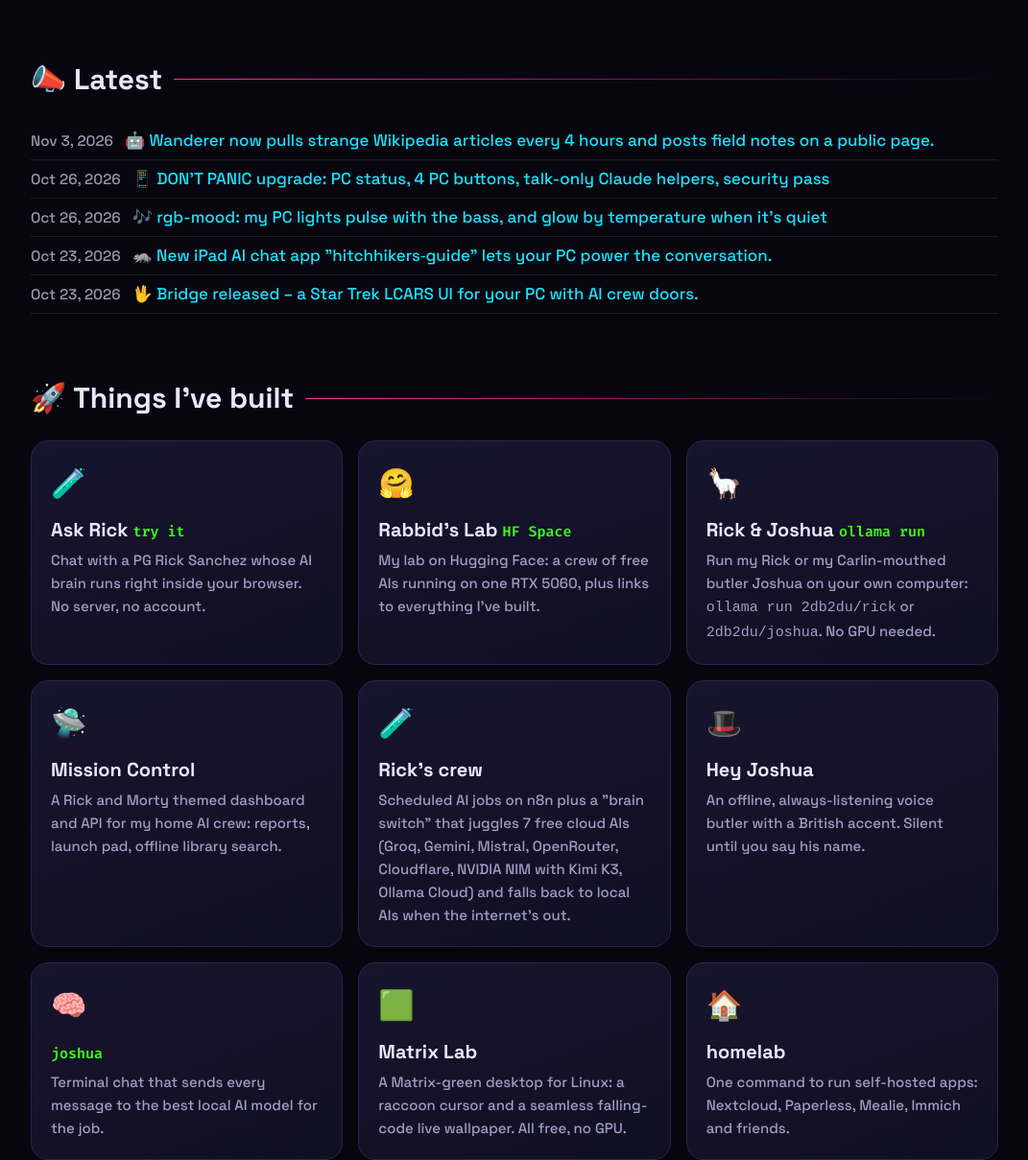
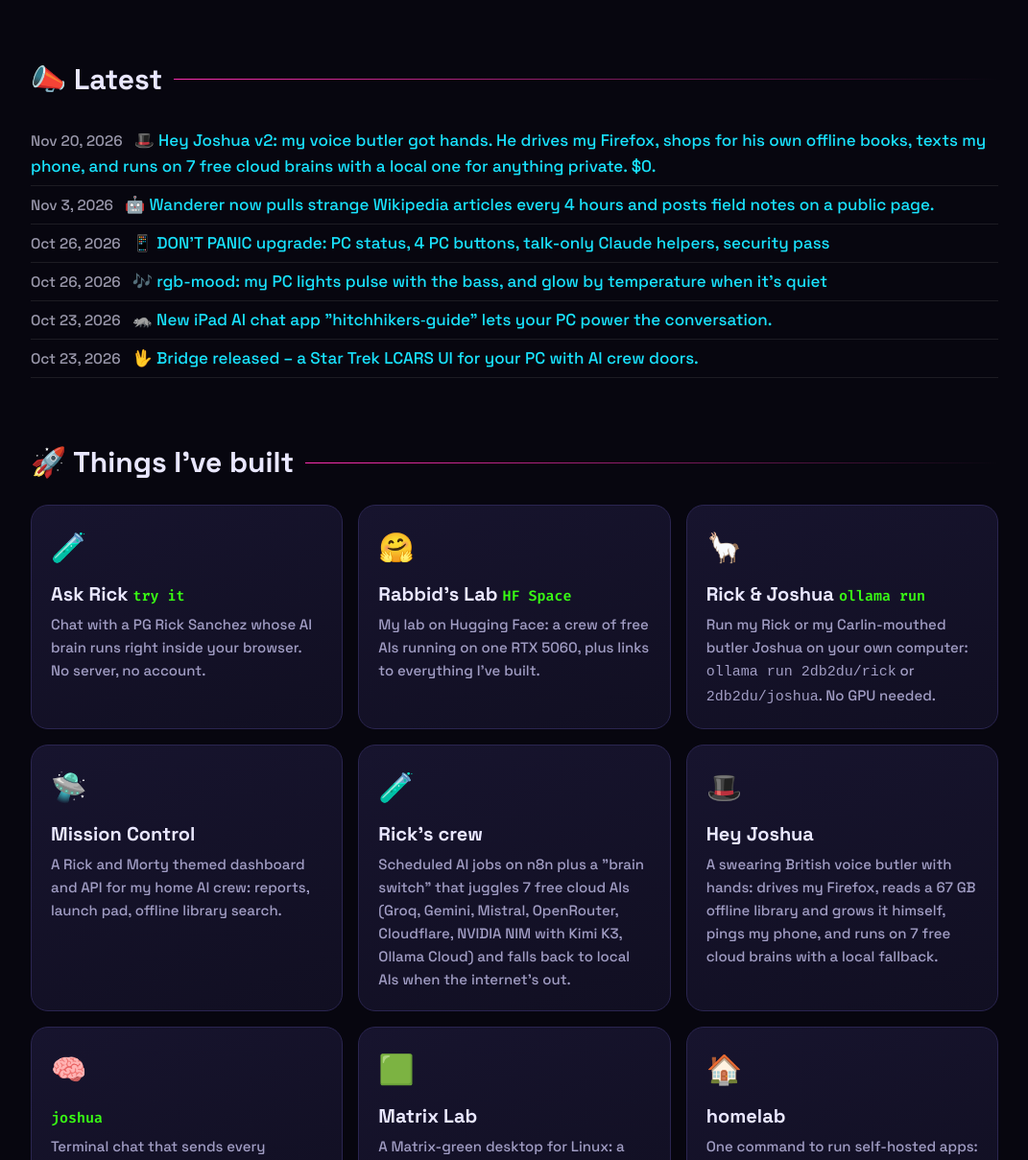
Before and after one commit to 2db2du-byte/2db2du-byte.github.io, a plain HTML site: page index.html in a window 1280 px wide. Shown: the part 1160-2369 px from the top of the page at 96% size, without its empty margins (104-1175 px from the left). Drawn offline with Linux system fonts and the light colour scheme.

Commit message:
Latest: Hey Joshua v2: my voice butler got hands
Co-Authored-By: Claude Opus 5.5 <noreply@anthropic.com>

```diff
--- a/index.html
+++ b/index.html
@@ -137,6 +137,7 @@
     <h2>📣 Latest</h2>
     <ul class="latest">
         <!-- LATEST -->
+        <li><span class="when">Nov 20, 2026</span> 🎩 <a href="https://github.com/2db2du-byte/hey-joshua">Hey Joshua v2: my voice butler got hands. He drives my Firefox, shops for his own offline books, texts my phone, and runs on 7 free cloud brains with a local one for anything private. $0.</a></li>
         <li><span class="when">Nov 3, 2026</span> 🤖 <a href="https://github.com/2db2du-byte/wanderer">Wanderer now pulls strange Wikipedia articles every 4 hours and posts field notes on a public page.</a></li>
         <li><span class="when">Oct 26, 2026</span> 📱 <a href="https://github.com/2db2du-byte/hitchhikers-guide">DON&#x27;T PANIC upgrade: PC status, 4 PC buttons, talk-only Claude helpers, security pass</a></li>
         <li><span class="when">Oct 26, 2026</span> 🎶 <a href="https://github.com/2db2du-byte/rgb-mood">rgb-mood: my PC lights pulse with the bass, and glow by temperature when it&#x27;s quiet</a></li>
@@ -153,7 +154,7 @@
       <a class="card" href="https://ollama.com/2db2du/rick"><div class="e">🦙</div><h3>Rick &amp; Joshua <code>ollama run</code></h3><p>Run my Rick or my Carlin-mouthed butler Joshua on your own computer: <code>ollama run 2db2du/rick</code> or <code>2db2du/joshua</code>. No GPU needed.</p></a>
       <a class="card" href="https://github.com/2db2du-byte/crew-dashboard"><div class="e">🛸</div><h3>Mission Control</h3><p>A Rick and Morty themed dashboard and API for my home AI crew: reports, launch pad, offline library search.</p></a>
       <a class="card" href="https://github.com/2db2du-byte/crew"><div class="e">🧪</div><h3>Rick's crew</h3><p>Scheduled AI jobs on n8n plus a "brain switch" that juggles 7 free cloud AIs (Groq, Gemini, Mistral, OpenRouter, Cloudflare, NVIDIA NIM with Kimi K3, Ollama Cloud) and falls back to local AIs when the internet's out.</p></a>
-      <a class="card" href="https://github.com/2db2du-byte/hey-joshua"><div class="e">🎩</div><h3>Hey Joshua</h3><p>An offline, always-listening voice butler with a British accent. Silent until you say his name.</p></a>
+      <a class="card" href="https://github.com/2db2du-byte/hey-joshua"><div class="e">🎩</div><h3>Hey Joshua</h3><p>A swearing British voice butler with hands: drives my Firefox, reads a 67 GB offline library and grows it himself, pings my phone, and runs on 7 free cloud brains with a local fallback.</p></a>
       <a class="card" href="https://github.com/2db2du-byte/ai-router"><div class="e">🧠</div><h3><code>joshua</code></h3><p>Terminal chat that sends every message to the best local AI model for the job.</p></a>
       <a class="card" href="https://github.com/2db2du-byte/matrix-lab"><div class="e">🟩</div><h3>Matrix Lab</h3><p>A Matrix-green desktop for Linux: a raccoon cursor and a seamless falling-code live wallpaper. All free, no GPU.</p></a>
       <a class="card" href="https://github.com/2db2du-byte/homelab"><div class="e">🏠</div><h3>homelab</h3><p>One command to run self-hosted apps: Nextcloud, Paperless, Mealie, Immich and friends.</p></a>
```
